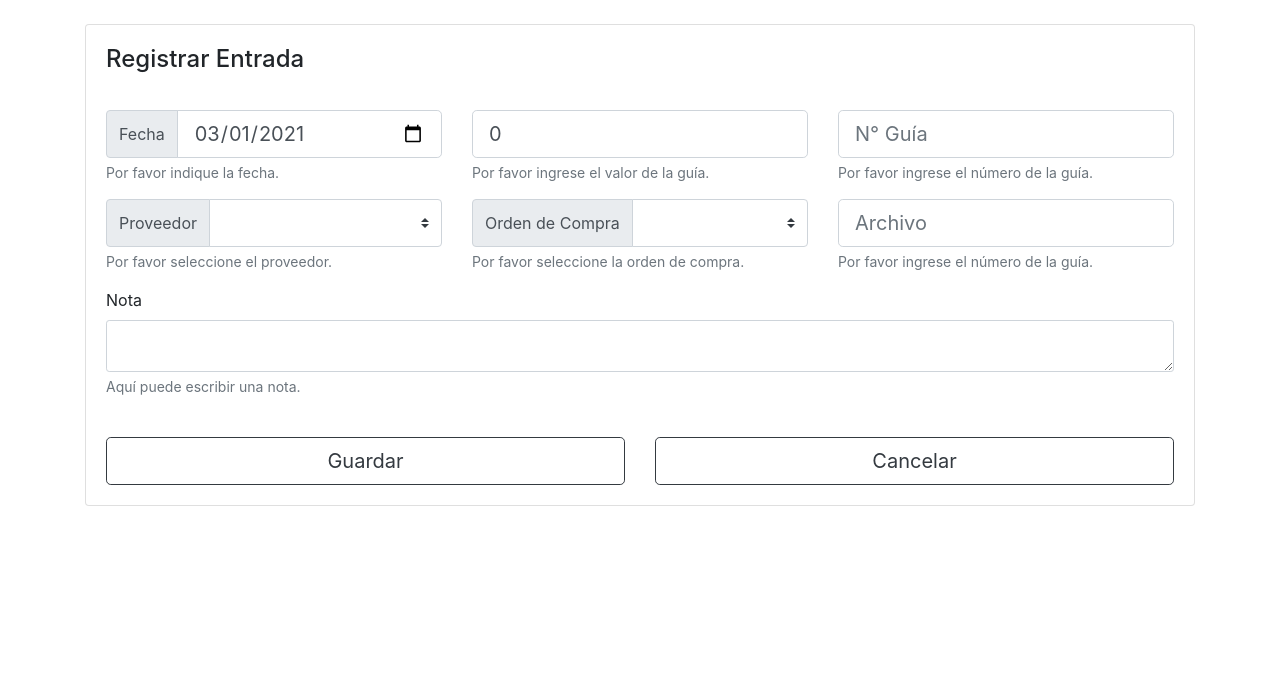
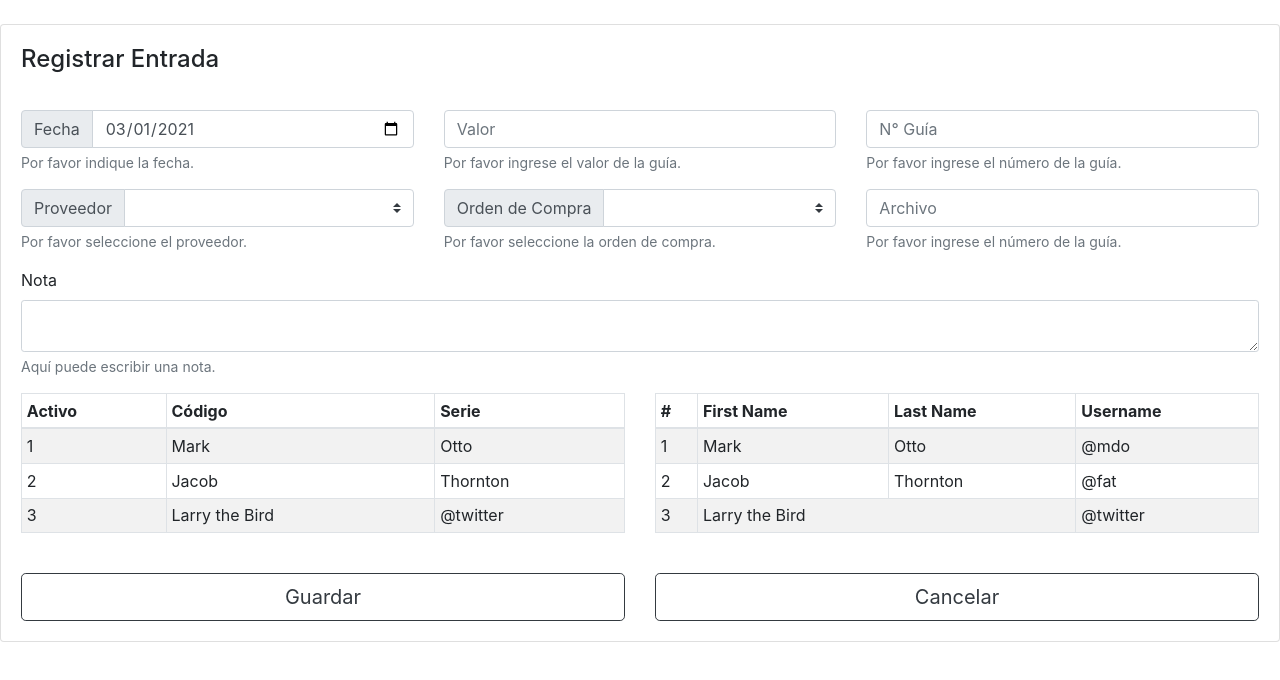
Before and after one commit to segad82/sibod-electron, a React (Create React App) app: page /entradas in a window 1280 px wide. Shown: the top 680 px of the page. Built offline with nearby package versions, Linux system fonts and the light colour scheme.

Commit message:
Avance sobre la ventana de entradas

```diff
--- a/src/components/Datepicker.js
+++ b/src/components/Datepicker.js
@@ -1,7 +1,7 @@
 import { Form, InputGroup } from 'react-bootstrap';
 
 function Datepicker(props) {
-   const { name, label, value, info, onChange, disabled } = props;
+   const { name, label, value, info, onChange, disabled, size } = props;
     return (
       <Form.Group controlId={name}>
         <InputGroup>
@@ -9,13 +9,14 @@ function Datepicker(props) {
             <InputGroup.Text>{label}</InputGroup.Text>
           </InputGroup.Prepend>
           <Form.Control
-            size="lg"
+            size={size}
             type="date"
             name={name}
             value={value}
             onChange={onChange}
             disabled={disabled}
             aria-describedby={name + 'Help'}
+            size={size}
           />
         </InputGroup>
         {info ? <Form.Text id={name + 'Help'} muted>{info}</Form.Text> : null}
--- a/src/components/InputText.js
+++ b/src/components/InputText.js
@@ -1,11 +1,11 @@
 import { Form } from 'react-bootstrap';
 
 function InputText(props) {
-    const { name, placeholder, value, info, onChange, disabled } = props;
+    const { name, placeholder, value, info, onChange, size, disabled } = props;
     return (
         <Form.Group controlId={name}>
             <Form.Control
-              size="lg"
+              size={size}
               type="text"
               name={name}
               value={value}
--- a/src/components/Select.js
+++ b/src/components/Select.js
@@ -1,7 +1,7 @@
 import { Form, InputGroup } from 'react-bootstrap';
 
 function Select(props) {
-  const { name, label, value, info, onChange, options } = props;
+  const { name, label, value, info, onChange, options, size } = props;
   let optionsList = [];
   if(options && options.length > 0)
     optionsList = options.map(opt => <option key={opt.label} value={opt.value}>{opt.label}</option>);
@@ -11,7 +11,13 @@ function Select(props) {
         <InputGroup.Prepend>
           <InputGroup.Text>{label}</InputGroup.Text>
         </InputGroup.Prepend>
-        <Form.Control as="select" size="lg" custom value={value} name={name} onChange={onChange}>
+        <Form.Control
+          as="select"
+          size={size}
+          custom
+          value={value}
+          name={name}
+          onChange={onChange}>
           {optionsList}
         </Form.Control>
       </InputGroup>
--- /dev/null
+++ b/src/components/TempActivos/TempActivos.js
@@ -0,0 +1,38 @@
+import { Row, Col, Table } from 'react-bootstrap';
+
+function TempActivos(props) {
+
+    const {} = props;
+
+    return (
+        <Table striped bordered hover size="sm">
+          <thead>
+            <tr>
+              <th>Activo</th>
+              <th>Código</th>
+              <th>Serie</th>
+            </tr>
+          </thead>
+          <tbody>
+            <tr>
+              <td>1</td>
+              <td>Mark</td>
+              <td>Otto</td>
+            </tr>
+            <tr>
+              <td>2</td>
+              <td>Jacob</td>
+              <td>Thornton</td>
+            </tr>
+            <tr>
+              <td>3</td>
+              <td>Larry the Bird</td>
+              <td>@twitter</td>
+            </tr>
+          </tbody>
+        </Table>
+    );
+
+}
+
+export default TempActivos;
--- /dev/null
+++ b/src/components/TempActivos/TempActivosContainer.js
@@ -0,0 +1,9 @@
+import TempActivos from './TempActivos';
+
+function TempActivosContainer(props) {
+
+    return <TempActivos />
+
+}
+
+export default TempActivosContainer;
--- /dev/null
+++ b/src/components/TempConsumibles/TempConsumibles.js
@@ -0,0 +1,41 @@
+import { Row, Col, Table } from 'react-bootstrap';
+
+function TempConsumibles(props) {
+
+    const {} = props;
+
+    return (
+        <Table striped bordered hover size="sm">
+          <thead>
+            <tr>
+              <th>#</th>
+              <th>First Name</th>
+              <th>Last Name</th>
+              <th>Username</th>
+            </tr>
+          </thead>
+          <tbody>
+            <tr>
+              <td>1</td>
+              <td>Mark</td>
+              <td>Otto</td>
+              <td>@mdo</td>
+            </tr>
+            <tr>
+              <td>2</td>
+              <td>Jacob</td>
+              <td>Thornton</td>
+              <td>@fat</td>
+            </tr>
+            <tr>
+              <td>3</td>
+              <td colSpan="2">Larry the Bird</td>
+              <td>@twitter</td>
+            </tr>
+          </tbody>
+        </Table>
+    );
+
+}
+
+export default TempConsumibles;
--- /dev/null
+++ b/src/components/TempConsumibles/TempConsumiblesContainer.js
@@ -0,0 +1,9 @@
+import TempConsumibles from './TempConsumibles';
+
+function TempConsumiblesContainer(props) {
+
+    return <TempConsumibles />
+
+}
+
+export default TempConsumiblesContainer;
--- a/src/pages/Entrada/CrearEntrada.js
+++ b/src/pages/Entrada/CrearEntrada.js
@@ -1,4 +1,7 @@
+import TempActivos from '../../components/TempActivos/TempActivosContainer';
+import TempConsumibles from '../../components/TempConsumibles/TempConsumiblesContainer';
 import { Container, Row, Col, Card, Button, Form } from 'react-bootstrap';
+import { Fragment } from 'react';
 import InputText from '../../components/InputText';
 import Select from '../../components/Select';
 import Datepicker from '../../components/Datepicker';
@@ -23,7 +26,7 @@ function CrearEntrada(props) {
     } = props;
 
     return (
-        <Container>
+        <Fragment>
             <br/>
             <Card style={{ width: '100%' }}>
               <Card.Body>
@@ -96,6 +99,14 @@ function CrearEntrada(props) {
                             />
                         </Col>
                     </Row>
+                    <Row>
+                        <Col>
+                            <TempActivos />
+                        </Col>
+                        <Col>
+                            <TempConsumibles />
+                        </Col>
+                    </Row>
                     <br/>
                     <Row>
                         <Col>
@@ -108,7 +119,7 @@ function CrearEntrada(props) {
                 </Form>
               </Card.Body>
             </Card>
-        </Container>
+        </Fragment>
     );
 
 }
--- a/src/pages/Entrada/CrearEntradaContainer.js
+++ b/src/pages/Entrada/CrearEntradaContainer.js
@@ -5,7 +5,7 @@ function CrearEntradaContainer() {
 
     const [ form, setForm ] = useState({
         fecha: new Date().toJSON().slice(0,10).replace(/-/g,'-'),
-        valor: 0,
+        valor: '',
         guia: '',
         proveedor: '',
         ordenCompra: 0,
```
Also changed, not shown: 1 other file (tests, documents, lock files or other folders).
